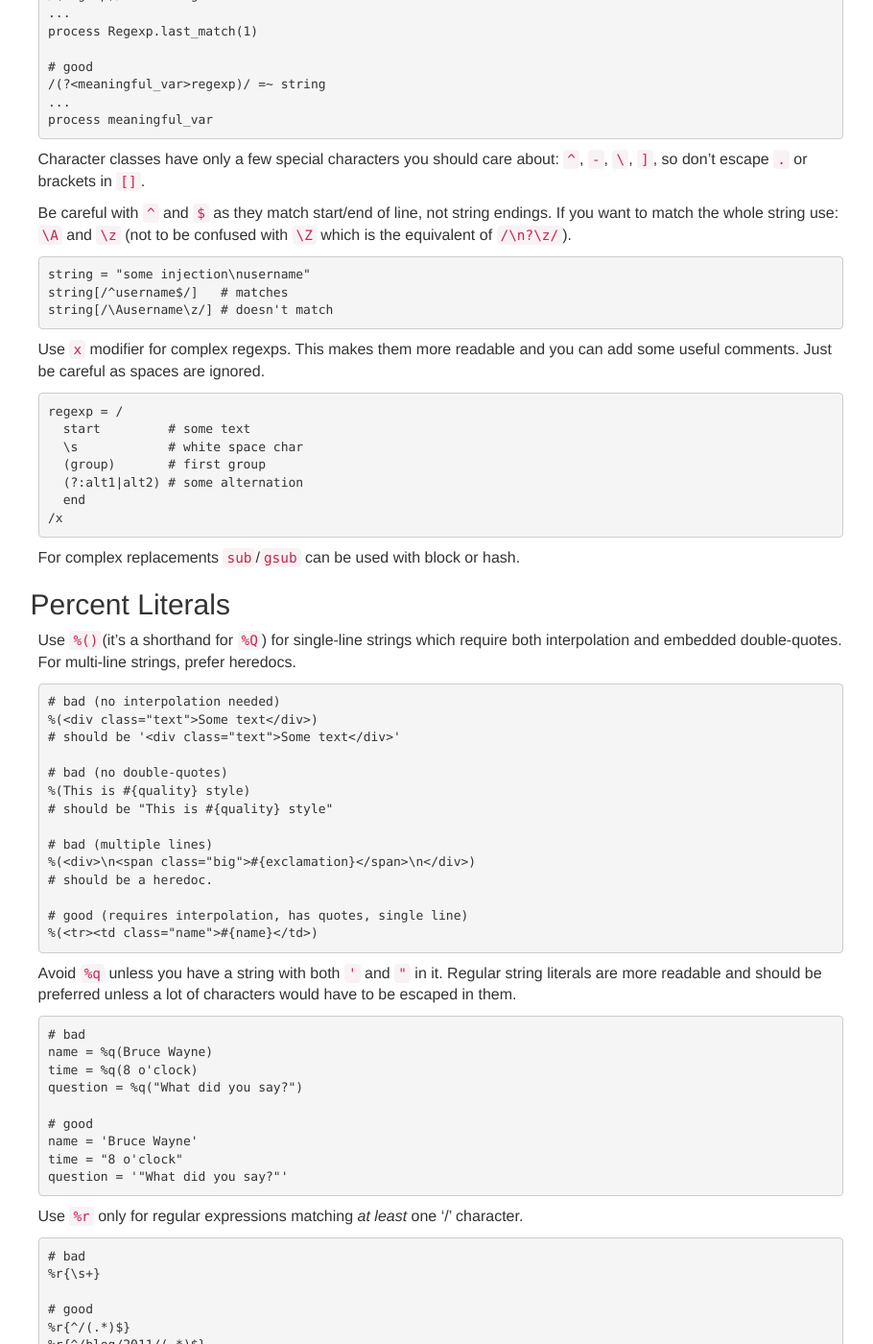
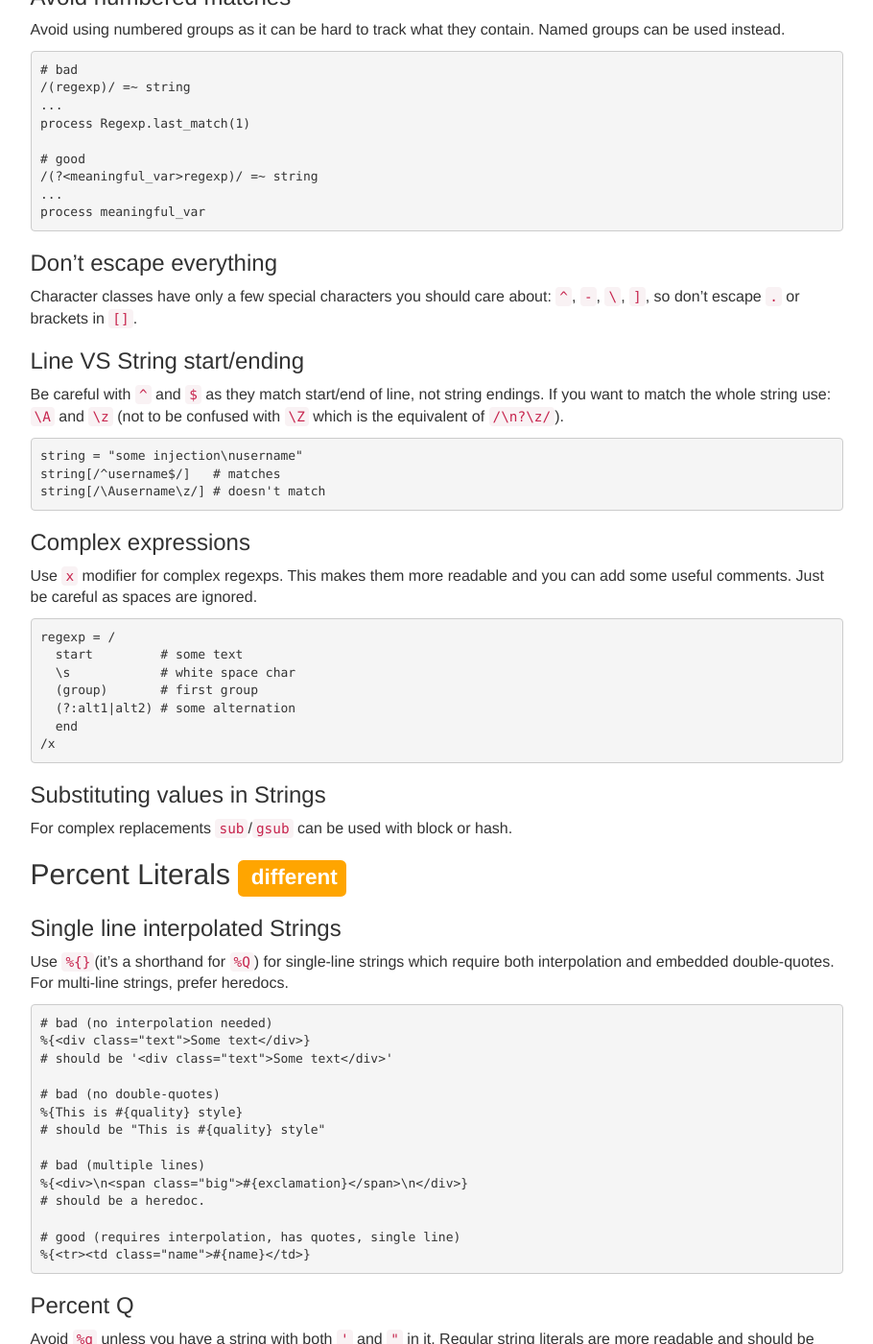
Before and after one commit to Bodacious/bushido, a Jekyll site: the page built from _posts/style_guides/2015-06-24-ruby.md, in a window 1280 px wide and 1400 px high, scrolled down 50949 px. Shown: the whole window at 96% size, without its empty margins (331-1241 px from the left). Built offline with Jekyll 4.4.1, drawn with Linux system fonts in a browser that asks for light colours; Markdown is read by kramdown in place of the engine named in the settings; some of the changed text lies outside the part shown.

Commit message:
Updated content and added GA tracking

````diff
--- a/_includes/header_content.html
+++ b/_includes/header_content.html
@@ -1,3 +1,6 @@
+<meta charset="utf-8">
+<title>{{post.title || "Katana Code's Bushido" }}</title>
+
 <!-- Latest compiled and minified CSS -->
 <link rel="stylesheet" href="https://maxcdn.bootstrapcdn.com/bootstrap/3.3.5/css/bootstrap.min.css">
 
--- a/_layouts/global.html
+++ b/_layouts/global.html
@@ -2,12 +2,13 @@
 <html>
   <head>
     <meta charset="utf-8">
-    <title>{{post.title || "Katana Code" }}</title>
+    <title>{{post.title || "Katana Code's Bushido" }}</title>
 
     {% include header_content.html %}
 
   </head>
   <body>
     {{ content }}
+    {% include google_analytics.html %}
   </body>
 </html>
--- a/_layouts/post.html
+++ b/_layouts/post.html
@@ -1,8 +1,6 @@
 <!DOCTYPE html>
 <html>
   <head>
-    <meta charset="utf-8">
-    <title>{{post.title || "Katana Code" }}</title>
     {% include header_content.html %}
   </head>
   <body>
@@ -16,5 +14,6 @@
         </div>
       </div>
     </div>
+    {% include google_analytics.html %}
   </body>
 </html>
--- a/_posts/style_guides/2015-06-24-ruby.md
+++ b/_posts/style_guides/2015-06-24-ruby.md
@@ -3310,177 +3310,189 @@ resource cleanup when possible.
 
 ## Regular Expressions
 
-> Some people, when confronted with a problem, think
-> "I know, I'll use regular expressions." Now they have two problems.<br>
-> -- Jamie Zawinski
-
-* <a name="no-regexp-for-plaintext"></a>
-  Don't use regular expressions if you just need plain text search in string:
-  `string['text']`
-
-
-* <a name="regexp-string-index"></a>
-  For simple constructions you can use regexp directly through string index.
-
-
-  ```Ruby
-  match = string[/regexp/]             # get content of matched regexp
-  first_group = string[/text(grp)/, 1] # get content of captured group
-  string[/text (grp)/, 1] = 'replace'  # string => 'text replace'
-  ```
-
-* <a name="non-capturing-regexp"></a>
-  Use non-capturing groups when you don't use captured result of parentheses.
-
-
-  ```Ruby
-  /(first|second)/   # bad
-  /(?:first|second)/ # good
-  ```
-
-* <a name="no-perl-regexp-last-matchers"></a>
-  Don't use the cryptic Perl-legacy variables denoting last regexp group
-  matches (`$1`, `$2`, etc). Use `Regexp.last_match(n)` instead.
-
-
-  ```Ruby
-  /(regexp)/ =~ string
-  ...
-
-  # bad
-  process $1
-
-  # good
-  process Regexp.last_match(1)
-  ```
-
-* <a name="no-numbered-regexes"></a>
-  Avoid using numbered groups as it can be hard to track what they contain.
-  Named groups can be used instead.
-
-
-  ```Ruby
-  # bad
-  /(regexp)/ =~ string
-  ...
-  process Regexp.last_match(1)
-
-  # good
-  /(?<meaningful_var>regexp)/ =~ string
-  ...
-  process meaningful_var
-  ```
-
-* <a name="limit-escapes"></a>
-  Character classes have only a few special characters you should care about:
+### Avoid regular expressions where strings will do
+
+Don't use regular expressions if you just need plain text search in string:
+`string['text']`
+
+
+### Matching simple Strings
+
+For simple constructions you can use regexp directly through string index.
+
+
+```Ruby
+match = string[/regexp/]             # get content of matched regexp
+first_group = string[/text(grp)/, 1] # get content of captured group
+string[/text (grp)/, 1] = 'replace'  # string => 'text replace'
+```
+
+### Capturing results
+
+Use non-capturing groups when you don't use captured result of parentheses.
+
+
+```Ruby
+/(first|second)/   # bad
+/(?:first|second)/ # good
+```
+
+
+### Avoid global variables
+
+Don't use the cryptic Perl-legacy variables denoting last regexp group
+matches (`$1`, `$2`, etc). Use `Regexp.last_match(n)` instead.
+
+
+```Ruby
+/(regexp)/ =~ string
+...
+
+# bad
+process $1
+
+# good
+process Regexp.last_match(1)
+```
+
+### Avoid numbered matches
+
+Avoid using numbered groups as it can be hard to track what they contain.
+Named groups can be used instead.
+
+
+```Ruby
+# bad
+/(regexp)/ =~ string
+...
+process Regexp.last_match(1)
+
+# good
+/(?<meaningful_var>regexp)/ =~ string
+...
+process meaningful_var
+```
+
+### Don't escape everything
+
+Character classes have only a few special characters you should care about:
   `^`, `-`, `\`, `]`, so don't escape `.` or brackets in `[]`.
 
 
-* <a name="caret-and-dollar-regexp"></a>
-  Be careful with `^` and `$` as they match start/end of line, not string
-  endings.  If you want to match the whole string use: `\A` and `\z` (not to be
-  confused with `\Z` which is the equivalent of `/\n?\z/`).
-
-
-  ```Ruby
-  string = "some injection\nusername"
-  string[/^username$/]   # matches
-  string[/\Ausername\z/] # doesn't match
-  ```
-
-* <a name="comment-regexes"></a>
-  Use `x` modifier for complex regexps. This makes them more readable and you
-  can add some useful comments. Just be careful as spaces are ignored.
-
-
-  ```Ruby
-  regexp = /
-    start         # some text
-    \s            # white space char
-    (group)       # first group
-    (?:alt1|alt2) # some alternation
-    end
-  /x
-  ```
-
-* <a name="gsub-blocks"></a>
-  For complex replacements `sub`/`gsub` can be used with block or hash.
-
-
-## Percent Literals
-
-* <a name="percent-q-shorthand"></a>
-  Use `%()`(it's a shorthand for `%Q`) for single-line strings which require
-  both interpolation and embedded double-quotes. For multi-line strings, prefer
-  heredocs.
-
-
-  ```Ruby
-  # bad (no interpolation needed)
-  %(<div class="text">Some text</div>)
-  # should be '<div class="text">Some text</div>'
-
-  # bad (no double-quotes)
-  %(This is #{quality} style)
-  # should be "This is #{quality} style"
-
-  # bad (multiple lines)
-  %(<div>\n<span class="big">#{exclamation}</span>\n</div>)
-  # should be a heredoc.
-
-  # good (requires interpolation, has quotes, single line)
-  %(<tr><td class="name">#{name}</td>)
-  ```
-
-* <a name="percent-q"></a>
-  Avoid `%q` unless you have a string with both `'` and `"` in it. Regular
-  string literals are more readable and should be preferred unless a lot of
-  characters would have to be escaped in them.
-
-
-  ```Ruby
-  # bad
-  name = %q(Bruce Wayne)
-  time = %q(8 o'clock)
-  question = %q("What did you say?")
-
-  # good
-  name = 'Bruce Wayne'
-  time = "8 o'clock"
-  question = '"What did you say?"'
-  ```
-
-* <a name="percent-r"></a>
-  Use `%r` only for regular expressions matching *at least* one '/'
-  character.
-
-
-  ```Ruby
-  # bad
-  %r{\s+}
-
-  # good
-  %r{^/(.*)$}
-  %r{^/blog/2011/(.*)$}
-  ```
-
-* <a name="percent-x"></a>
-  Avoid the use of `%x` unless you're going to invoke a command with
-  backquotes in it(which is rather unlikely).
-
-
-  ```Ruby
-  # bad
-  date = %x(date)
-
-  # good
-  date = `date`
-  echo = %x(echo `date`)
-  ```
-
-* <a name="percent-s"></a>
-  Avoid the use of `%s`. It seems that the community has decided `:"some
-  string"` is the preferred way to create a symbol with spaces in it.
+### Line VS String start/ending
+
+Be careful with `^` and `$` as they match start/end of line, not string
+endings.  If you want to match the whole string use: `\A` and `\z` (not to be
+confused with `\Z` which is the equivalent of `/\n?\z/`).
+
+
+```Ruby
+string = "some injection\nusername"
+string[/^username$/]   # matches
+string[/\Ausername\z/] # doesn't match
+```
+
+### Complex expressions
+
+Use `x` modifier for complex regexps. This makes them more readable and you
+can add some useful comments. Just be careful as spaces are ignored.
+
+
+```Ruby
+regexp = /
+  start         # some text
+  \s            # white space char
+  (group)       # first group
+  (?:alt1|alt2) # some alternation
+  end
+/x
+  ```
+
+### Substituting values in Strings
+
+For complex replacements `sub`/`gsub` can be used with block or hash.
+
+
+## Percent Literals <span class="label label--different">different</span>
+
+### Single line interpolated Strings
+
+Use `%{}`(it's a shorthand for `%Q`) for single-line strings which require
+both interpolation and embedded double-quotes. For multi-line strings, prefer
+heredocs.
+
+
+```Ruby
+# bad (no interpolation needed)
+%{<div class="text">Some text</div>}
+# should be '<div class="text">Some text</div>'
+
+# bad (no double-quotes)
+%{This is #{quality} style}
+# should be "This is #{quality} style"
+
+# bad (multiple lines)
+%{<div>\n<span class="big">#{exclamation}</span>\n</div>}
+# should be a heredoc.
+
+# good (requires interpolation, has quotes, single line)
+%{<tr><td class="name">#{name}</td>}
+```
+
+### Percent Q
+
+Avoid `%q` unless you have a string with both `'` and `"` in it. Regular
+string literals are more readable and should be preferred unless a lot of
+characters would have to be escaped in them.
+
+
+```Ruby
+# bad
+name = %q(Bruce Wayne)
+time = %q(8 o'clock)
+question = %q("What did you say?")
+
+# good
+name = 'Bruce Wayne'
+time = "8 o'clock"
+question = '"What did you say?"'
+```
+
+### Percent R
+
+Use `%r` only for regular expressions matching *at least* one '/'
+character.
+
+
+```Ruby
+# bad
+%r{\s+}
+
+# good
+%r{^/(.*)$}
+%r{^/blog/2011/(.*)$}
+```
+
+### Percent X
+
+Avoid the use of `%x` unless you're going to invoke a command with
+backquotes in it(which is rather unlikely).
+
+
+```Ruby
+# bad
+date = %x(date)
+
+# good
+date = `date`
+echo = %x(echo `date`)
+```
+
+
+### Percent S
+
+Avoid the use of `%s`. It seems that the community has decided `:"some
+string"` is the preferred way to create a symbol with spaces in it.
 
 
 ### Delimiting literals <span class="label label--different">different</span>
````
Also changed, not shown: _includes/google_analytics.html (added, +10 -0 lines), 3 other files.
